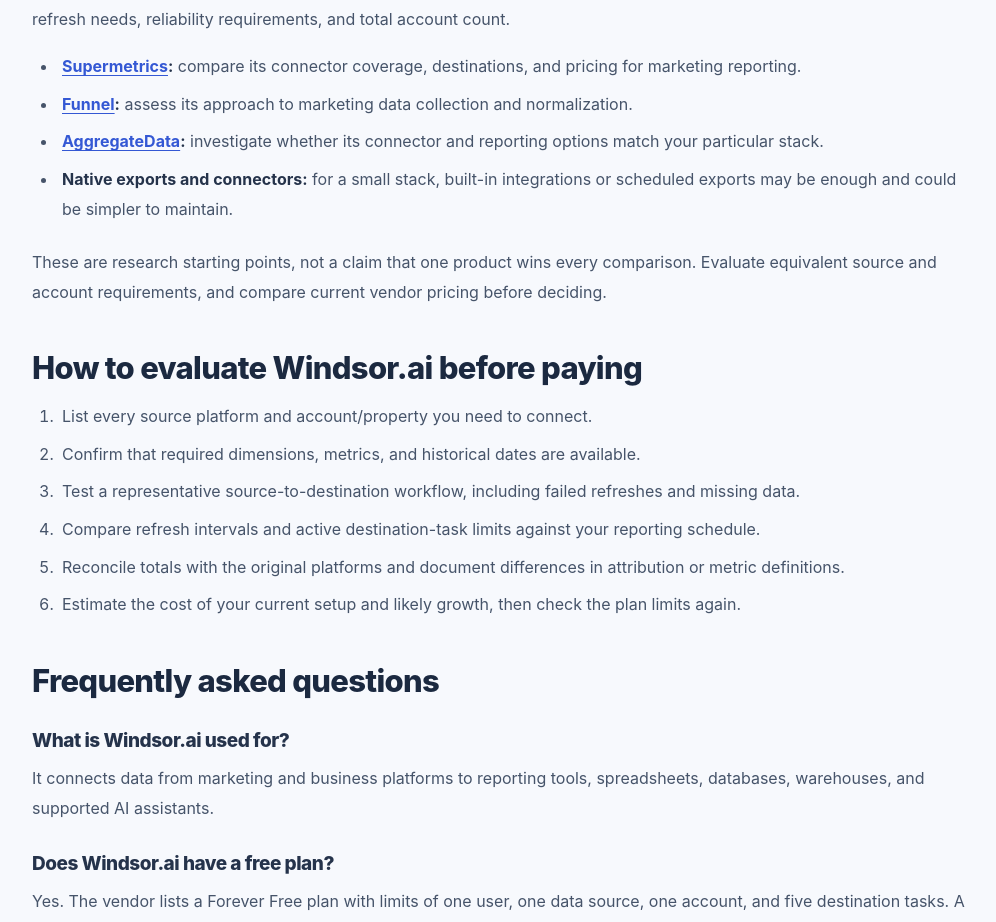
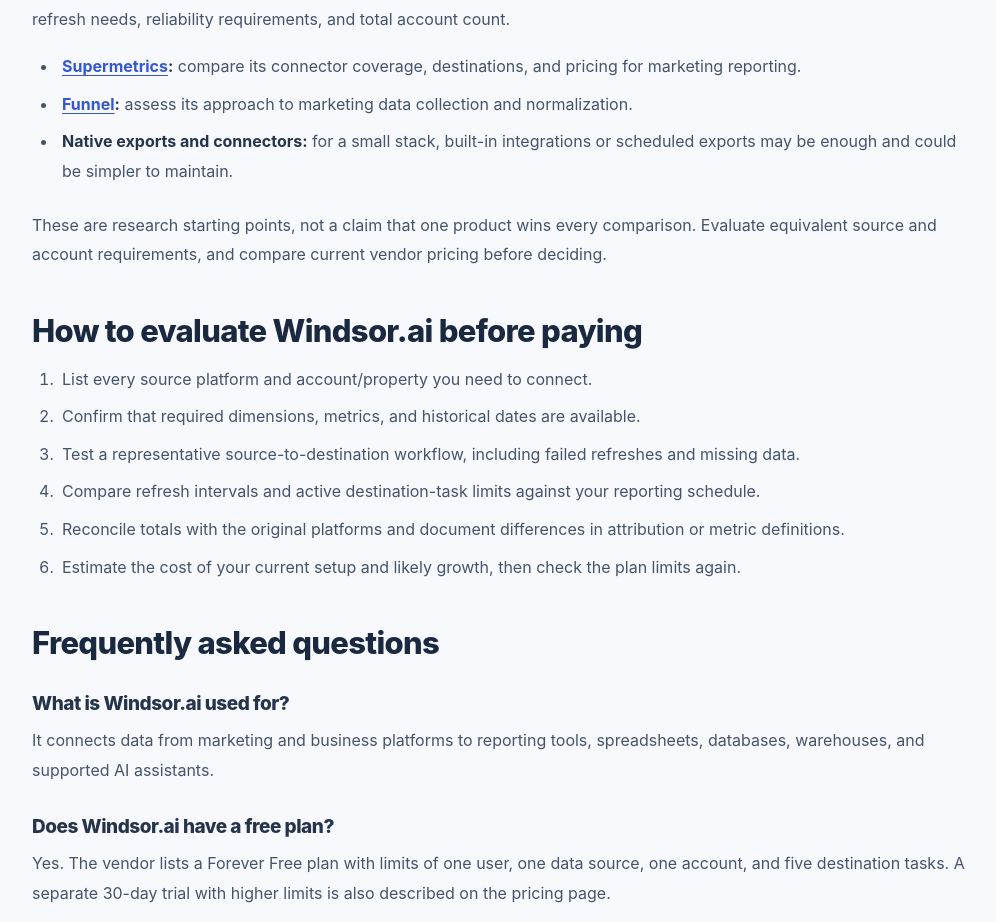
Before and after one commit to franklinctapley-del1122/dailytechinsights, a Next.js app in the folder react-app/: page /reviews/windsor-ai-review in a window 1280 px wide. Shown: the part 4003-4925 px from the top of the page, without its empty margins (138-1134 px from the left). Built offline with nearby package versions, Linux system fonts and the light colour scheme.

Commit message:
Remove unverified alternative from Windsor.ai review

```diff
--- a/react-app/app/reviews/windsor-ai-review/page.tsx
+++ b/react-app/app/reviews/windsor-ai-review/page.tsx
@@ -144,7 +144,6 @@ export default function WindsorAiReviewPage() {
             <ul>
               <li><strong><a href="https://supermetrics.com/" target="_blank" rel="noopener noreferrer">Supermetrics</a>:</strong> compare its connector coverage, destinations, and pricing for marketing reporting.</li>
               <li><strong><a href="https://funnel.io/" target="_blank" rel="noopener noreferrer">Funnel</a>:</strong> assess its approach to marketing data collection and normalization.</li>
-              <li><strong><a href="https://www.aggregatedata.com/" target="_blank" rel="noopener noreferrer">AggregateData</a>:</strong> investigate whether its connector and reporting options match your particular stack.</li>
               <li><strong>Native exports and connectors:</strong> for a small stack, built-in integrations or scheduled exports may be enough and could be simpler to maintain.</li>
             </ul>
             <p>These are research starting points, not a claim that one product wins every comparison. Evaluate equivalent source and account requirements, and compare current vendor pricing before deciding.</p>
```
